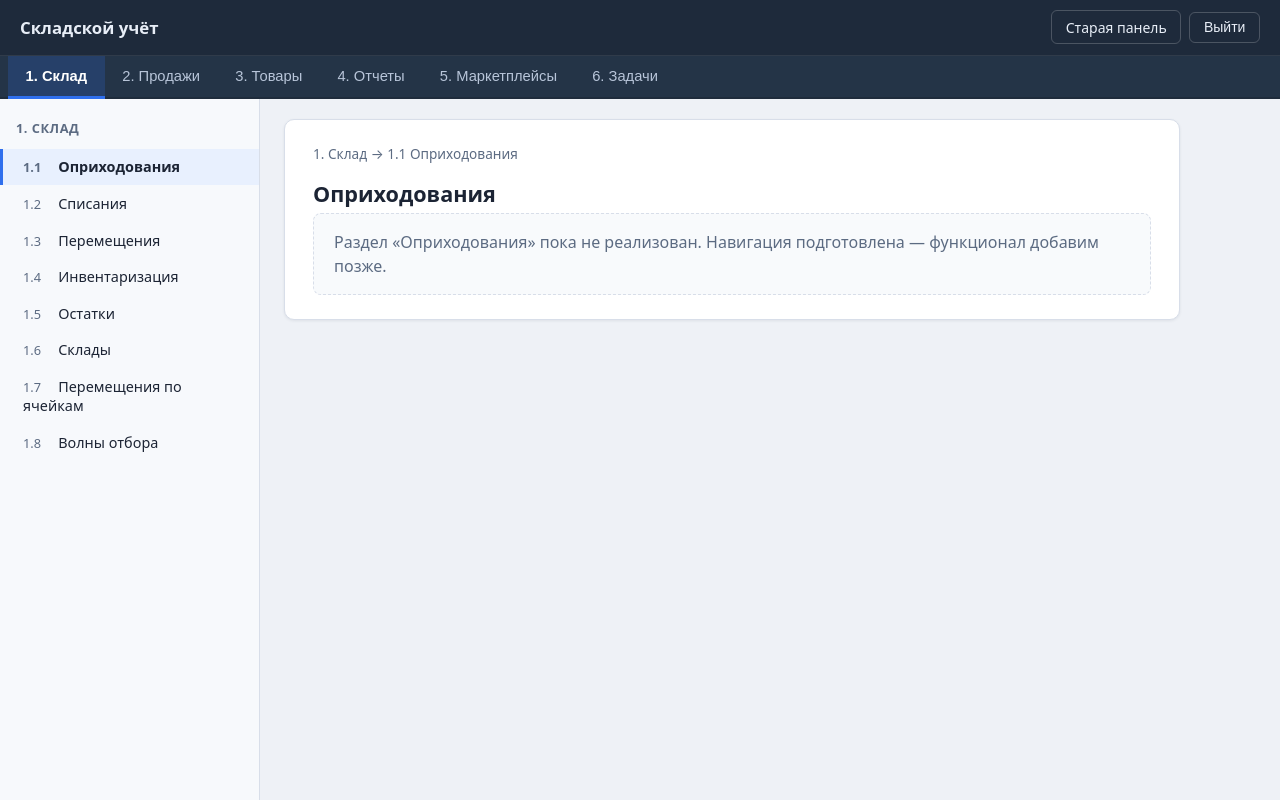
After one commit to FuryX39/warehouse_bot, a Python web app: template app/web/templates/warehouse.html in a window 1280 px wide. The commit adds this page. Run offline with Jinja, Linux system fonts and the light colour scheme; the template is opened without the code that fills it, so the values that code supplies are empty.

Commit message:
New warehouse template for warehouse and CRM

```diff
--- /dev/null
+++ b/app/web/static/warehouse.css
@@ -0,0 +1,223 @@
+:root {
+  --wh-bg: #eef1f6;
+  --wh-surface: #ffffff;
+  --wh-header: #1e2a3b;
+  --wh-header-text: #e8eef7;
+  --wh-tab-active: #2f6fed;
+  --wh-tab-hover: #2a3f5c;
+  --wh-border: #d8dee9;
+  --wh-muted: #5c6b82;
+  --wh-text: #1c2434;
+  --wh-subnav-bg: #f7f9fc;
+  --wh-subnav-active: #e8f0fe;
+  --wh-shadow: 0 1px 3px rgba(28, 36, 52, 0.08);
+  font-family: system-ui, -apple-system, "Segoe UI", Roboto, "Noto Sans", Arial, sans-serif;
+  color: var(--wh-text);
+}
+
+* {
+  box-sizing: border-box;
+}
+
+body.wh-body {
+  margin: 0;
+  min-height: 100vh;
+  background: var(--wh-bg);
+}
+
+.wh-app {
+  min-height: 100vh;
+  display: flex;
+  flex-direction: column;
+}
+
+.wh-topbar {
+  background: var(--wh-header);
+  color: var(--wh-header-text);
+  display: flex;
+  align-items: center;
+  justify-content: space-between;
+  gap: 1rem;
+  padding: 0.65rem 1.25rem;
+  border-bottom: 1px solid rgba(255, 255, 255, 0.08);
+}
+
+.wh-brand {
+  font-weight: 700;
+  font-size: 1.05rem;
+  white-space: nowrap;
+}
+
+.wh-topbar-actions {
+  display: flex;
+  align-items: center;
+  gap: 0.5rem;
+}
+
+.wh-btn {
+  border: 1px solid var(--wh-border);
+  background: var(--wh-surface);
+  color: var(--wh-text);
+  padding: 0.4rem 0.85rem;
+  border-radius: 6px;
+  cursor: pointer;
+  font-size: 0.875rem;
+  text-decoration: none;
+  display: inline-block;
+}
+
+.wh-btn:hover {
+  background: #f0f3f8;
+}
+
+.wh-btn-ghost {
+  background: transparent;
+  border-color: rgba(255, 255, 255, 0.2);
+  color: var(--wh-header-text);
+}
+
+.wh-btn-ghost:hover {
+  background: rgba(255, 255, 255, 0.08);
+}
+
+.wh-main-tabs {
+  display: flex;
+  flex-wrap: wrap;
+  gap: 0;
+  background: #243447;
+  border-bottom: 2px solid rgba(0, 0, 0, 0.15);
+  padding: 0 0.5rem;
+}
+
+.wh-main-tab {
+  border: none;
+  background: transparent;
+  color: #b8c5d9;
+  padding: 0.75rem 1.1rem;
+  font-size: 0.92rem;
+  cursor: pointer;
+  border-bottom: 3px solid transparent;
+  margin-bottom: -2px;
+  transition: color 0.15s, background 0.15s;
+}
+
+.wh-main-tab:hover {
+  color: #fff;
+  background: var(--wh-tab-hover);
+}
+
+.wh-main-tab.active {
+  color: #fff;
+  background: rgba(47, 111, 237, 0.2);
+  border-bottom-color: var(--wh-tab-active);
+  font-weight: 600;
+}
+
+.wh-workspace {
+  flex: 1;
+  display: flex;
+  min-height: 0;
+}
+
+.wh-subnav {
+  width: 260px;
+  min-width: 220px;
+  flex-shrink: 0;
+  background: var(--wh-subnav-bg);
+  border-right: 1px solid var(--wh-border);
+  padding: 0.75rem 0;
+  overflow-y: auto;
+}
+
+.wh-subnav-title {
+  margin: 0;
+  padding: 0.5rem 1rem 0.75rem;
+  font-size: 0.8rem;
+  font-weight: 600;
+  text-transform: uppercase;
+  letter-spacing: 0.04em;
+  color: var(--wh-muted);
+}
+
+.wh-subnav-list {
+  list-style: none;
+  margin: 0;
+  padding: 0;
+}
+
+.wh-subnav-link {
+  display: block;
+  padding: 0.55rem 1rem 0.55rem 1.25rem;
+  color: var(--wh-text);
+  text-decoration: none;
+  font-size: 0.9rem;
+  border-left: 3px solid transparent;
+  cursor: pointer;
+}
+
+.wh-subnav-link:hover {
+  background: #edf2fa;
+}
+
+.wh-subnav-link.active {
+  background: var(--wh-subnav-active);
+  border-left-color: var(--wh-tab-active);
+  font-weight: 600;
+}
+
+.wh-subnav-code {
+  display: inline-block;
+  min-width: 2.2rem;
+  color: var(--wh-muted);
+  font-size: 0.8rem;
+  font-variant-numeric: tabular-nums;
+}
+
+.wh-content {
+  flex: 1;
+  padding: 1.25rem 1.5rem;
+  overflow: auto;
+}
+
+.wh-content-card {
+  background: var(--wh-surface);
+  border: 1px solid var(--wh-border);
+  border-radius: 10px;
+  box-shadow: var(--wh-shadow);
+  padding: 1.5rem 1.75rem;
+  max-width: 56rem;
+}
+
+.wh-content-card h2 {
+  margin: 0 0 0.35rem;
+  font-size: 1.35rem;
+}
+
+.wh-content-card .wh-breadcrumb {
+  margin: 0 0 1rem;
+  font-size: 0.85rem;
+  color: var(--wh-muted);
+}
+
+.wh-placeholder {
+  margin: 0;
+  padding: 1rem 1.25rem;
+  background: #f8fafc;
+  border: 1px dashed var(--wh-border);
+  border-radius: 8px;
+  color: var(--wh-muted);
+  line-height: 1.5;
+}
+
+@media (max-width: 768px) {
+  .wh-workspace {
+    flex-direction: column;
+  }
+
+  .wh-subnav {
+    width: 100%;
+    border-right: none;
+    border-bottom: 1px solid var(--wh-border);
+    max-height: 12rem;
+  }
+}
--- /dev/null
+++ b/app/web/static/warehouse.js
@@ -0,0 +1,220 @@
+(function () {
+  var NAV = [
+    {
+      id: "warehouse",
+      num: "1",
+      title: "Склад",
+      items: [
+        { num: "1.1", title: "Оприходования" },
+        { num: "1.2", title: "Списания" },
+        { num: "1.3", title: "Перемещения" },
+        { num: "1.4", title: "Инвентаризация" },
+        { num: "1.5", title: "Остатки" },
+        { num: "1.6", title: "Склады" },
+        { num: "1.7", title: "Перемещения по ячейкам" },
+        { num: "1.8", title: "Волны отбора" },
+      ],
+    },
+    {
+      id: "sales",
+      num: "2",
+      title: "Продажи",
+      items: [
+        { num: "2.1", title: "Заказы покупателей" },
+        { num: "2.2", title: "Комиссионные продажи" },
+        { num: "2.3", title: "Возвраты покупателей" },
+        { num: "2.4", title: "Счета покупателям" },
+        { num: "2.5", title: "Отгрузки" },
+      ],
+    },
+    {
+      id: "products",
+      num: "3",
+      title: "Товары",
+      items: [
+        { num: "3.1", title: "Товары и услуги" },
+        { num: "3.2", title: "Прайс-листы" },
+        { num: "3.3", title: "Серийные номера" },
+        { num: "3.4", title: "Коды маркировки" },
+        { num: "3.5", title: "Маркировка" },
+      ],
+    },
+    {
+      id: "reports",
+      num: "4",
+      title: "Отчеты",
+      items: [
+        { num: "4.1", title: "Отчет комиссионера" },
+        { num: "4.2", title: "Анализ продаж" },
+        { num: "4.3", title: "Остатки товаров на складах" },
+        { num: "4.4", title: "Движение товаров" },
+        { num: "4.5", title: "Потребность товаров" },
+        { num: "4.6", title: "Воронка продаж" },
+      ],
+    },
+    {
+      id: "marketplaces",
+      num: "5",
+      title: "Маркетплейсы",
+      items: [
+        { num: "5.1", title: "FBS" },
+        { num: "5.2", title: "Синхронизация остатков" },
+        { num: "5.3", title: "Листы подбора" },
+      ],
+    },
+    {
+      id: "tasks",
+      num: "6",
+      title: "Задачи",
+      items: [
+        { num: "6.1", title: "Список задач" },
+        { num: "6.2", title: "Создать задачу" },
+        { num: "6.3", title: "Назначенные мне" },
+        { num: "6.4", title: "Поставленные мной" },
+        { num: "6.5", title: "В работе" },
+        { num: "6.6", title: "На проверке" },
+        { num: "6.7", title: "Выполненные" },
+        { num: "6.8", title: "Шаблоны задач" },
+      ],
+    },
+  ];
+
+  var mainTabsEl = document.getElementById("whMainTabs");
+  var subnavTitleEl = document.getElementById("whSubnavTitle");
+  var subnavListEl = document.getElementById("whSubnavList");
+  var contentTitleEl = document.getElementById("whContentTitle");
+  var contentBreadcrumbEl = document.getElementById("whContentBreadcrumb");
+  var contentPlaceholderEl = document.getElementById("whContentPlaceholder");
+
+  var activeTabId = NAV[0].id;
+  var activeItemNum = NAV[0].items[0].num;
+
+  function findTab(tabId) {
+    for (var i = 0; i < NAV.length; i++) {
+      if (NAV[i].id === tabId) return NAV[i];
+    }
+    return NAV[0];
+  }
+
+  function findItem(tab, itemNum) {
+    if (!tab || !tab.items) return null;
+    for (var i = 0; i < tab.items.length; i++) {
+      if (tab.items[i].num === itemNum) return tab.items[i];
+    }
+    return tab.items[0] || null;
+  }
+
+  function parseHash() {
+    var hash = (window.location.hash || "").replace(/^#/, "");
+    if (!hash) return;
+    var parts = hash.split("&");
+    var tabId = null;
+    var itemNum = null;
+    parts.forEach(function (p) {
+      var kv = p.split("=");
+      if (kv[0] === "tab" && kv[1]) tabId = decodeURIComponent(kv[1]);
+      if (kv[0] === "item" && kv[1]) itemNum = decodeURIComponent(kv[1]);
+    });
+    if (tabId && findTab(tabId)) activeTabId = tabId;
+    var tab = findTab(activeTabId);
+    var item = findItem(tab, itemNum);
+    if (item) activeItemNum = item.num;
+    else if (tab.items[0]) activeItemNum = tab.items[0].num;
+  }
+
+  function updateHash() {
+    var next = "#tab=" + encodeURIComponent(activeTabId) + "&item=" + encodeURIComponent(activeItemNum);
+    if (window.location.hash !== next) {
+      window.location.hash = next;
+    }
+  }
+
+  function renderMainTabs() {
+    mainTabsEl.innerHTML = "";
+    NAV.forEach(function (tab) {
+      var btn = document.createElement("button");
+      btn.type = "button";
+      btn.className = "wh-main-tab" + (tab.id === activeTabId ? " active" : "");
+      btn.textContent = tab.num + ". " + tab.title;
+      btn.setAttribute("data-tab-id", tab.id);
+      btn.addEventListener("click", function () {
+        activeTabId = tab.id;
+        var t = findTab(activeTabId);
+        activeItemNum = t.items[0] ? t.items[0].num : "";
+        render();
+        updateHash();
+      });
+      mainTabsEl.appendChild(btn);
+    });
+  }
+
+  function renderSubnav(tab) {
+    subnavTitleEl.textContent = tab.num + ". " + tab.title;
+    subnavListEl.innerHTML = "";
+    tab.items.forEach(function (item) {
+      var li = document.createElement("li");
+      var a = document.createElement("a");
+      a.href = "#";
+      a.className = "wh-subnav-link" + (item.num === activeItemNum ? " active" : "");
+      a.innerHTML =
+        '<span class="wh-subnav-code">' +
+        escapeHtml(item.num) +
+        "</span>" +
+        escapeHtml(item.title);
+      a.addEventListener("click", function (e) {
+        e.preventDefault();
+        activeItemNum = item.num;
+        renderContent(tab, item);
+        renderSubnav(tab);
+        renderMainTabs();
+        updateHash();
+      });
+      li.appendChild(a);
+      subnavListEl.appendChild(li);
+    });
+  }
+
+  function renderContent(tab, item) {
+    contentTitleEl.textContent = item.title;
+    contentBreadcrumbEl.textContent = tab.num + ". " + tab.title + " → " + item.num + " " + item.title;
+    contentPlaceholderEl.textContent =
+      "Раздел «" +
+      item.title +
+      "» пока не реализован. Навигация подготовлена — функционал добавим позже.";
+  }
+
+  function escapeHtml(s) {
+    return String(s)
+      .replace(/&/g, "&amp;")
+      .replace(/</g, "&lt;")
+      .replace(/>/g, "&gt;")
+      .replace(/"/g, "&quot;");
+  }
+
+  function render() {
+    var tab = findTab(activeTabId);
+    var item = findItem(tab, activeItemNum) || tab.items[0];
+    if (item) activeItemNum = item.num;
+    renderMainTabs();
+    renderSubnav(tab);
+    renderContent(tab, item);
+  }
+
+  parseHash();
+  render();
+
+  window.addEventListener("hashchange", function () {
+    parseHash();
+    render();
+  });
+
+  document.getElementById("btnWhLogout").addEventListener("click", function () {
+    fetch("/api/logout", { method: "POST", credentials: "include" })
+      .then(function () {
+        window.location.href = "/login";
+      })
+      .catch(function () {
+        window.location.href = "/login";
+      });
+  });
+})();
--- a/app/web/templates/dealer_analysis.html
+++ b/app/web/templates/dealer_analysis.html
@@ -13,6 +13,7 @@
       <div class="brand">Склад</div>
       <nav class="nav">
         <a class="nav-item nav-link" href="/">Панель</a>
+        <a class="nav-item nav-link" href="/warehouse">Складской учёт</a>
         <a class="nav-item nav-link" href="/fbs">FBS</a>
         <a class="nav-item nav-link active" href="/dealer-analysis" aria-current="page">Анализ дилера</a>
       </nav>
--- a/app/web/templates/fbs.html
+++ b/app/web/templates/fbs.html
@@ -13,6 +13,7 @@
       <div class="brand">Склад</div>
       <nav class="nav">
         <a class="nav-item nav-link" href="/">Панель</a>
+        <a class="nav-item nav-link" href="/warehouse">Складской учёт</a>
         <a class="nav-item nav-link active" href="/fbs" aria-current="page">FBS</a>
         <a class="nav-item nav-link" href="/dealer-analysis">Анализ дилера</a>
       </nav>
--- a/app/web/templates/index.html
+++ b/app/web/templates/index.html
@@ -16,6 +16,7 @@
         <button type="button" class="nav-item" data-view="orders">Заказы</button>
         <button type="button" class="nav-item" data-view="movements">Перемещения</button>
         <button type="button" class="nav-item" data-view="sync">Синхронизация</button>
+        <a class="nav-link" href="/warehouse">Складской учёт</a>
         <a class="nav-link" href="/fbs">FBS</a>
         <a class="nav-link" href="/dealer-analysis">Анализ дилера</a>
       </nav>
--- /dev/null
+++ b/app/web/templates/warehouse.html
@@ -0,0 +1,40 @@
+<!DOCTYPE html>
+<html lang="ru">
+<head>
+  <meta charset="UTF-8" />
+  <meta name="viewport" content="width=device-width, initial-scale=1" />
+  <title>Складской учёт</title>
+  <link rel="stylesheet" href="/static/warehouse.css" />
+</head>
+<body class="wh-body">
+  <div class="wh-app">
+    <header class="wh-topbar">
+      <div class="wh-brand">Складской учёт</div>
+      <div class="wh-topbar-actions">
+        <a class="wh-btn wh-btn-ghost" href="/">Старая панель</a>
+        <button type="button" class="wh-btn wh-btn-ghost" id="btnWhLogout">Выйти</button>
+      </div>
+    </header>
+
+    <nav class="wh-main-tabs" id="whMainTabs" aria-label="Разделы системы"></nav>
+
+    <div class="wh-workspace">
+      <aside class="wh-subnav" aria-label="Подразделы">
+        <h2 class="wh-subnav-title" id="whSubnavTitle">Склад</h2>
+        <ul class="wh-subnav-list" id="whSubnavList"></ul>
+      </aside>
+
+      <main class="wh-content">
+        <div class="wh-content-card">
+          <p class="wh-breadcrumb" id="whContentBreadcrumb"></p>
+          <h2 id="whContentTitle">Оприходования</h2>
+          <p class="wh-placeholder" id="whContentPlaceholder">
+            Раздел в разработке.
+          </p>
+        </div>
+      </main>
+    </div>
+  </div>
+  <script src="/static/warehouse.js"></script>
+</body>
+</html>
```
Also changed, not shown: app/web/server.py (+21 -0 lines).
